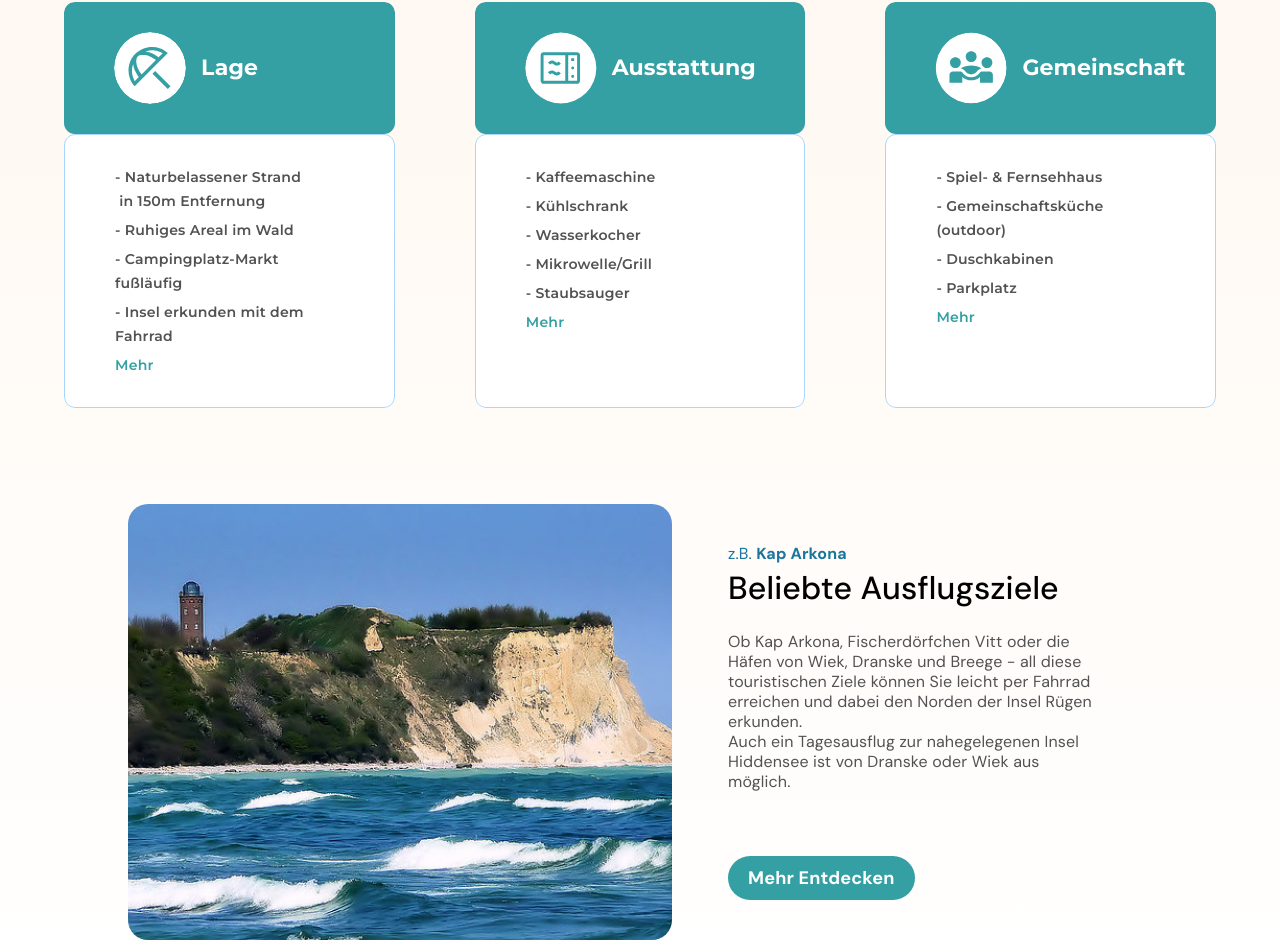
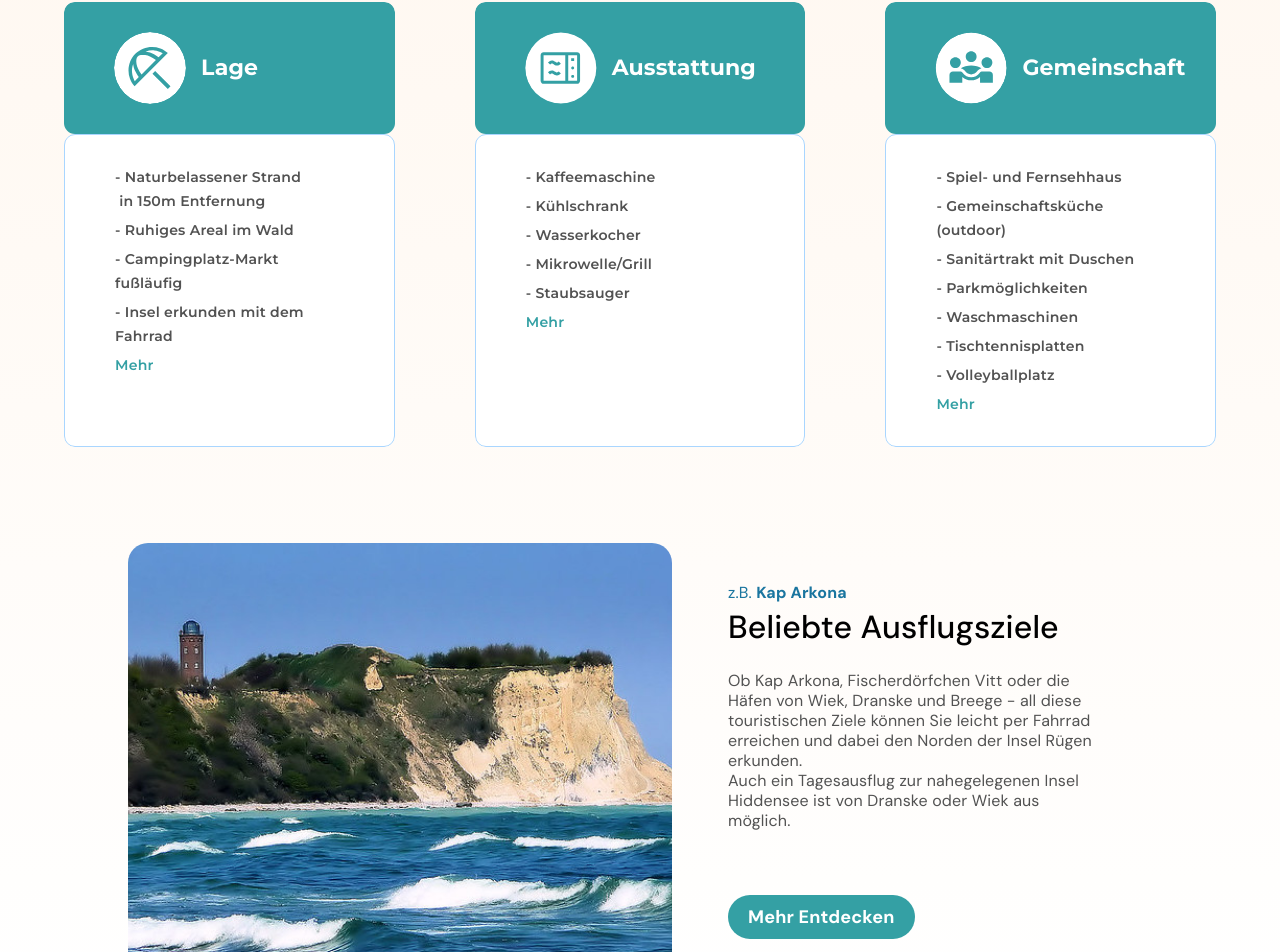
Before and after one commit to alxgrk/familien-urlaub-ruegen, a Next.js app: page / in a window 1280 px wide. Shown: the part 1374-2326 px from the top of the page. Built offline with nearby package versions, Linux system fonts and the light colour scheme; a web font is replaced by a local one.

Commit message:
Update facility names in index.tsx

```diff
--- a/pages/index.tsx
+++ b/pages/index.tsx
@@ -250,16 +250,25 @@ const HighlightsSection: NextPage<{ onLinkClick: () => void, onButtonClick: () =
         <div
             className="self-stretch flex-1 rounded-2xs bg-light-text-color overflow-hidden flex flex-col py-[1.88rem] px-[3.13rem] items-start justify-start gap-[0.31rem] text-[0.88rem] text-dimgray-200 border-[1px] border-solid border-lightskyblue">
           <div className="relative tracking-[0.2px] leading-[1.5rem] font-semibold">
-            - Spiel- & Fernsehhaus
+            - Spiel- und Fernsehhaus
           </div>
           <div className="relative tracking-[0.2px] leading-[1.5rem] font-semibold">
             - Gemeinschaftsküche (outdoor)
           </div>
           <div className="relative tracking-[0.2px] leading-[1.5rem] font-semibold">
-            - Duschkabinen
+            - Sanitärtrakt mit Duschen
           </div>
           <div className="relative tracking-[0.2px] leading-[1.5rem] font-semibold">
-            - Parkplatz
+            - Parkmöglichkeiten
+          </div>
+           <div className="relative tracking-[0.2px] leading-[1.5rem] font-semibold">
+            - Waschmaschinen
+          </div>
+           <div className="relative tracking-[0.2px] leading-[1.5rem] font-semibold">
+            - Tischtennisplatten
+          </div>
+           <div className="relative tracking-[0.2px] leading-[1.5rem] font-semibold">
+            - Volleyballplatz
           </div>
           <Link
               className="cursor-pointer [text-decoration:none] relative tracking-[0.2px] leading-[1.5rem] font-semibold text-rectangle-805"
```
